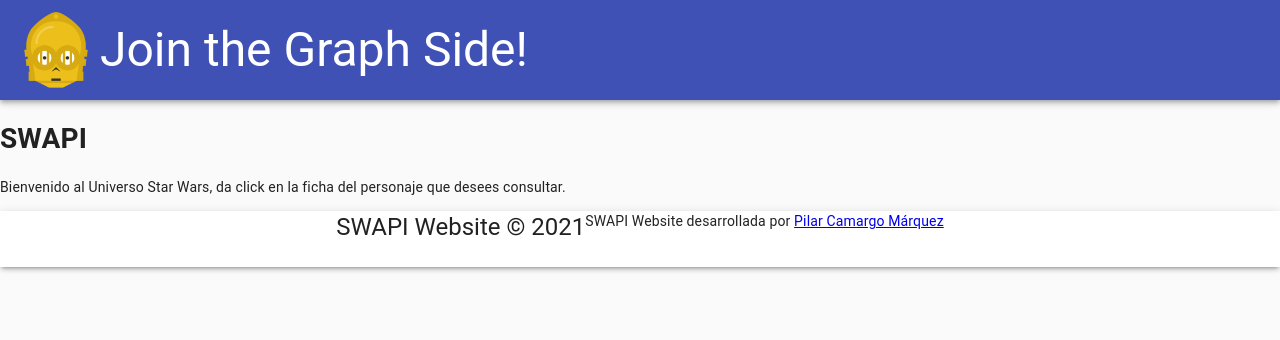
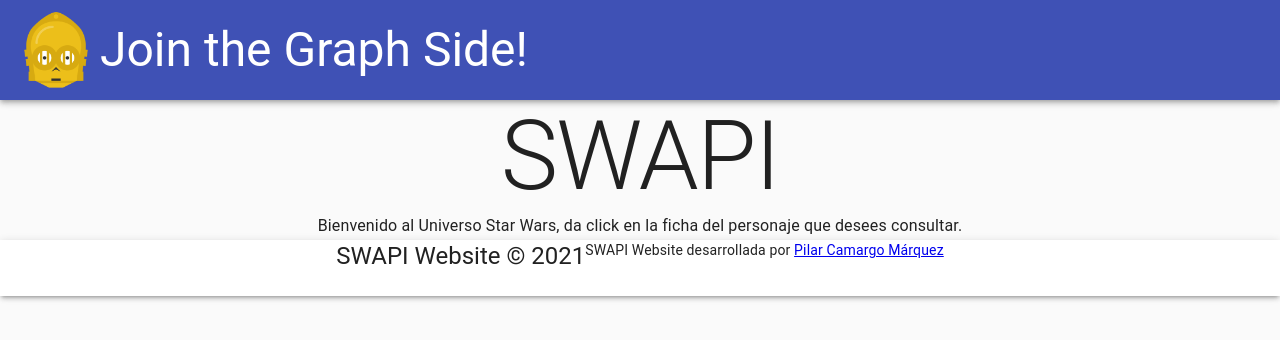
Before and after one commit to justoneye/PruebaFrontend-SoftwareEngineer-LQN, a React (Create React App) app in the folder Parte 2 - Website Frontend/swapi-website-page/: page / in a window 1280 px wide. Shown: the top 340 px of the page. Built offline with nearby package versions, Linux system fonts and the light colour scheme.

Commit message:
Atributos BEM reemplazados por MUI

```diff
--- a/Parte 2 - Website Frontend/swapi-website-page/src/components/TablaPersonajes.js
+++ b/Parte 2 - Website Frontend/swapi-website-page/src/components/TablaPersonajes.js
@@ -1,13 +1,17 @@
 import React, { Component } from 'react';
+
+import { Typography } from '@material-ui/core';
 
 class TablaPersonajes extends Component {
   render() {
     return (
       <div className="Personajes">
-        <h1 className="Personajes__Titulo">SWAPI</h1>
-        <p>Bienvenido al Universo Star Wars, da click en la ficha del personaje que desees consultar.</p>
-        <div className="Personajes__Lista">
-        </div>
+        <Typography variant="h1" align="center" color="inherit" component="div">
+           SWAPI
+        </Typography>
+        <Typography variant="subtitle1" align="center" color="inherit" component="div">
+          Bienvenido al Universo Star Wars, da click en la ficha del personaje que desees consultar.
+        </Typography>
       </div>
     );
   }
```
